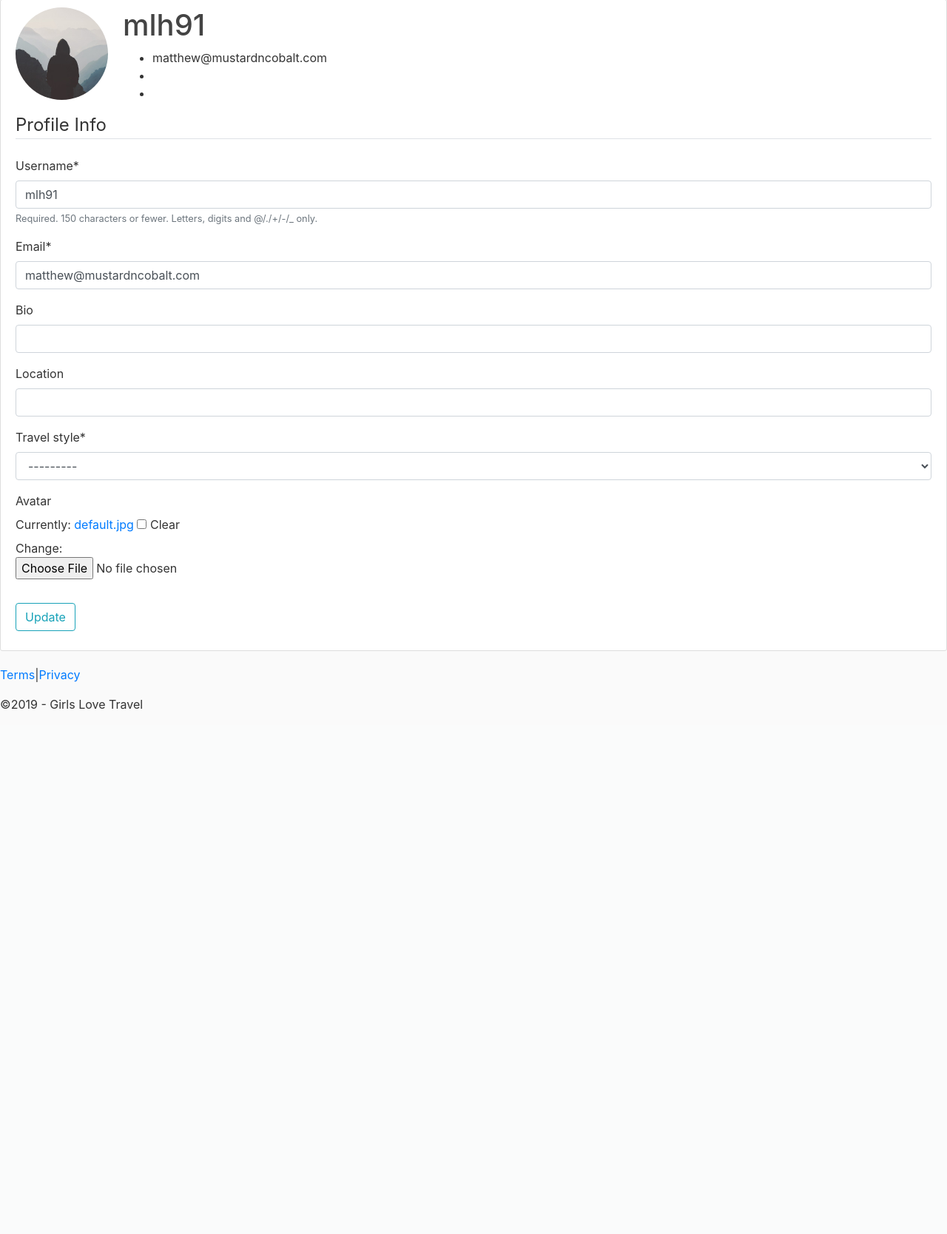
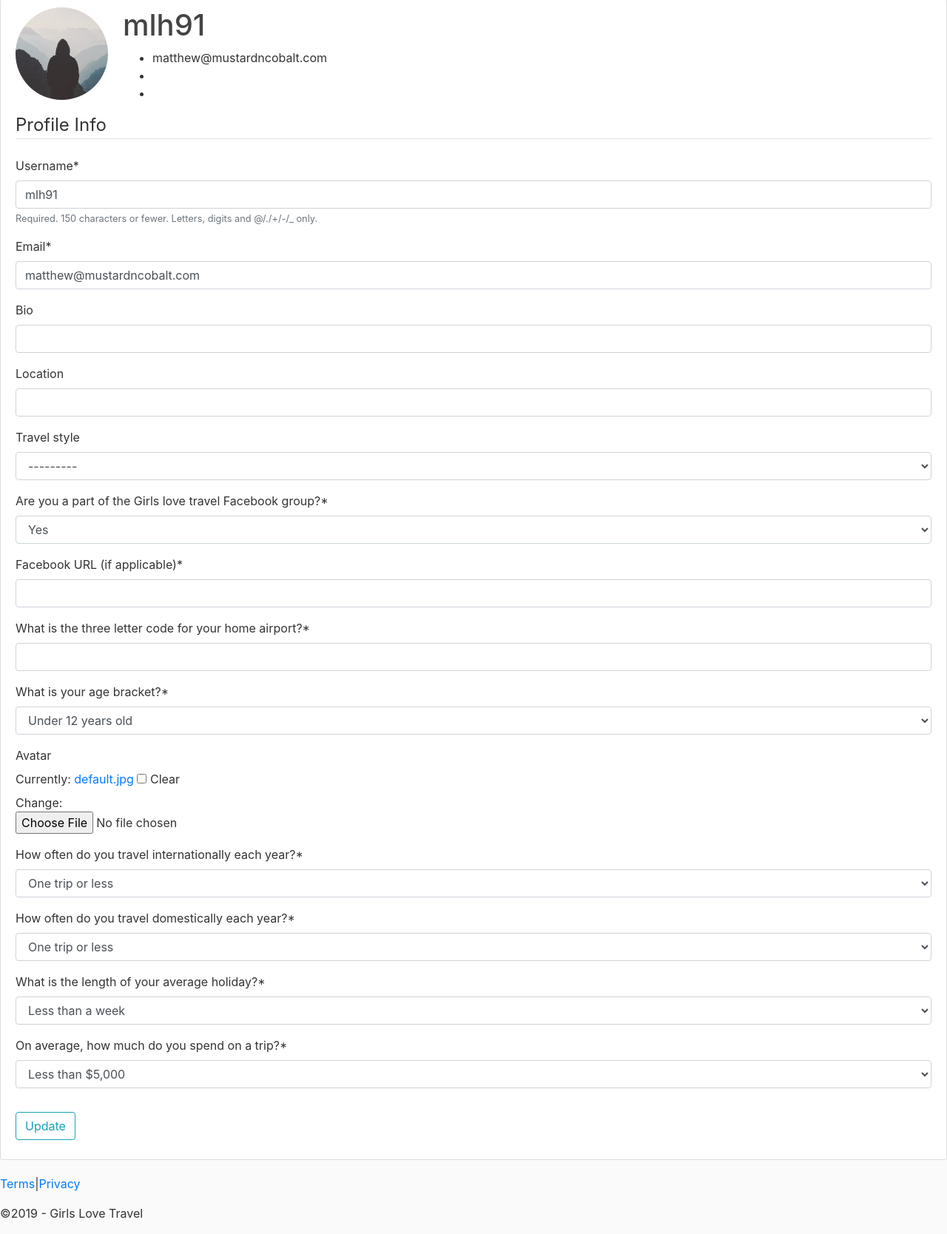
Before and after one commit to NerdPractitioner/Travel-App, a Django app: page /profile/ in a window 1280 px wide. Shown: the part 81-1749 px from the top of the page at 74% size. Before the commit the page ends 1040 px from the top, so only its background shows below. Run offline with Django 3.2, Linux system fonts and the light colour scheme; a user stored in the database is signed in; data comes from the database, SQL or seed files in the repository; both versions use the stored data as it was after the commit; parts of the project's set-up code (start-up, migrations or seed data) failed here and were passed over; some libraries are stand-ins or nearby versions.

Commit message:
add post registration profile fields

```diff
--- a/UserProfiles/forms.py
+++ b/UserProfiles/forms.py
@@ -1,6 +1,6 @@
 
 from django import forms
-from django.contrib.auth.models import User
+from django.contrib.auth.forms import User
 from django.contrib.auth.forms import UserCreationForm
 from .models import Profile
 
@@ -12,7 +12,14 @@ class UserRegisterForm(UserCreationForm):
 
     class Meta:
         model = User
-        fields = ['username', 'email', 'first_name','last_name','password1', 'password2']
+        fields = [
+            'username',
+            'email',
+            'first_name',
+            'last_name',
+            'password1',
+            'password2'
+            ]
 
 #https://www.youtube.com/watch?v=Tja4I_rgspI
 
@@ -21,9 +28,84 @@ class UserUpdateForm(forms.ModelForm):
 
     class Meta:
         model = User
-        fields = ['username', 'email']
+        fields = [
+            'username',
+            'email',
+            ]
 
-class ProfileUpdateForm(forms.ModelForm):
+class ProfileRegisterForm(forms.ModelForm):
+    TRUE_FALSE_CHOICES = (
+        (True, 'Yes'),
+        (False, 'No'),
+    )
+    TRAVEL_STYLE = (
+        ('FOODIE','Foodie'),
+        ('LUX','Lux'),
+        ('BUDGET','Budget'),
+        ('SOLO','Solo'),
+        ('HOTEL','Hotel'),
+        ('FAMILY','Family'),
+        ('WORK','Work'),
+    )
+    AGE_DEMOGRAPHIC = (
+        ('UNDER 12','Under 12 years old'),
+        ('12-17','12-17 years old'),
+        ('18-24','18-24 years old'),
+        ('25-34','25-34 years old'),
+        ('35-44','35-44 years old'),
+        ('45-54','45-54 years old'),
+        ('55-64','55-64 years old'),
+        ('65-74','65-74 years old'),
+        ('OVER 75','75 years or older'),
+    )
+
+    glter = forms.ChoiceField(choices=TRUE_FALSE_CHOICES, label='Are you a part of the Girls love travel Facebook group?')
+    facebook_url = forms.CharField(max_length=150, label='Facebook URL (if applicable)')
+    home_airport = forms.CharField(max_length=3,label='What is the three letter code for your home airport?')
+    age_bracket = forms.ChoiceField(choices=AGE_DEMOGRAPHIC, label='What is your age bracket?')
     class Meta:
         model = Profile
-        fields =['bio', 'location', 'travel_style', 'avatar']
+        fields =[
+            'bio',
+            'location',
+            'travel_style',
+            'glter',
+            'facebook_url',
+            'home_airport',
+            'age_bracket',
+            ]
+
+class PostRegUpdateForm(forms.ModelForm):
+    TRAVEL_FREQUENCY = (
+        ('1 OR LESS','One trip or less'),
+        ('1 TO 3','1-3 trips'),
+        ('4 TO 8','4-8 trips'),
+        ('8 TO 12','8-12 trips'),
+        ('12 OR MORE','12 or more trips'),
+    )
+    TRIP_LENGTH = (
+        ('LESS THAN ONE WEEK','Less than a week'),
+        ('1 TO 2 WEEKS','1-2 weeks'),
+        ('3 TO 4 WEEKS','3-4 weeks'),
+        ('1 TO 3 MONTHS','1-3 months'),
+        ('3 TO 6 MONTHS','3-6 months'),
+        ('MORE THAN 6 MONTHS', '<6 months: I got no roots!')
+    )
+    AVERAGE_COST = (
+        ('LESS THAN 5000','Less than $5,000'),
+        ('5000 TO 10000','Between $5,000 and $10,000'),
+        ('MORE THAN 10000','More than $10,000'),
+    )
+    int_travel = forms.ChoiceField(choices=TRAVEL_FREQUENCY, label='How often do you travel internationally each year?')
+    dom_travel = forms.ChoiceField(choices=TRAVEL_FREQUENCY, label='How often do you travel domestically each year?')
+    average_length = forms.ChoiceField(choices=TRIP_LENGTH, label='What is the length of your average holiday?')
+    average_cost = forms.ChoiceField(choices=AVERAGE_COST, label="On average, how much do you spend on a trip?")
+    class Meta:
+        model = Profile
+        fields =[
+            'avatar',
+            'int_travel',
+            'dom_travel',
+            'average_length',
+            'average_cost',
+            ]
--- a/UserProfiles/models.py
+++ b/UserProfiles/models.py
@@ -3,6 +3,28 @@ from django.contrib.auth.models import User
 
 
 class Profile(models.Model):
+    TRUE_FALSE_CHOICES = (
+        (True, 'Yes'),
+        (False, 'No'),
+    )
+    AGE_DEMOGRAPHIC = (
+        ('UNDER 12','Under 12 years old'),
+        ('12-17','12-17 years old'),
+        ('18-24','18-24 years old'),
+        ('25-34','25-34 years old'),
+        ('35-44','35-44 years old'),
+        ('45-54','45-54 years old'),
+        ('55-64','55-64 years old'),
+        ('65-74','65-74 years old'),
+        ('OVER 75','75 years or older'),
+    )
+    TRAVEL_FREQUENCY = (
+        ('1 OR LESS','One trip or less'),
+        ('1 TO 3','1-3 trips'),
+        ('4 TO 8','4-8 trips'),
+        ('8 TO 12','8-12 trips'),
+        ('12 OR MORE','12 or more trips'),
+    )
     TRAVEL_STYLE = (
         ('FOODIE','Foodie'),
         ('LUX','Lux'),
@@ -12,11 +34,37 @@ class Profile(models.Model):
         ('FAMILY','Family'),
         ('WORK','Work'),
     )
+    TRIP_LENGTH = (
+        ('LESS THAN ONE WEEK','Less than a week'),
+        ('1 TO 2 WEEKS','1-2 weeks'),
+        ('3 TO 4 WEEKS','3-4 weeks'),
+        ('1 TO 3 MONTHS','1-3 months'),
+        ('3 TO 6 MONTHS','3-6 months'),
+        ('MORE THAN 6 MONTHS', '<6 months: I got no roots!')
+    )
+    AVERAGE_COST = (
+        ('LESS THAN 5000','Less than $5,000'),
+        ('5000 TO 10000','Between $5,000 and $10,000'),
+        ('MORE THAN 10000','More than $10,000'),
+    )
+
+
     user = models.OneToOneField(User, on_delete=models.CASCADE)
     avatar = models.ImageField(default='default.jpg', upload_to='profile_pics/', null=True, blank=True)
     bio = models.CharField(max_length=500, blank=True)
     location = models.CharField(max_length=30, blank=True)
-    travel_style = models.CharField(max_length=20, choices=TRAVEL_STYLE)
+    travel_style = models.CharField(max_length=20, choices=TRAVEL_STYLE, null=True, blank=True)
+    glter = models.BooleanField(choices=TRUE_FALSE_CHOICES, null=True, blank=True)
+    facebook_url = models.CharField(max_length=150, null=True, blank=True)
+    home_airport = models.CharField(max_length=3, null=True, blank=True)
+    age_bracket = models.CharField(max_length=50, choices=AGE_DEMOGRAPHIC, null=True, blank=True)
+    int_travel = models.CharField(max_length=50, choices=TRAVEL_FREQUENCY, null=True, blank=True)
+    dom_travel = models.CharField(max_length=50, choices=TRAVEL_FREQUENCY, null=True, blank=True)
+    average_length = models.CharField(max_length=50, choices=TRIP_LENGTH, null=True, blank=True)
+    average_cost = models.CharField(max_length=50, choices=AVERAGE_COST, null=True, blank=True)
+
+
+    # signup_confirmation = models.BooleanField(default=False)
 
     def __str__(self):  # __unicode__ for Python 2
         return self.user.username
--- a/UserProfiles/templates/UserProfiles/profile.html
+++ b/UserProfiles/templates/UserProfiles/profile.html
@@ -23,6 +23,7 @@
               <legend class="border-bottom mb-4">Profile Info</legend>
               {{ u_form|crispy }}
               {{ p_form|crispy }}
+              {{ k_form|crispy }}
           </fieldset>
           <div class="form-group">
               <button class="btn btn-outline-info" type="submit">Update</button>
--- a/UserProfiles/views.py
+++ b/UserProfiles/views.py
@@ -5,28 +5,33 @@ from django.contrib.auth.decorators import login_required
 from PIL import Image
 from django.db import transaction
 
-from .forms import UserRegisterForm, ProfileUpdateForm, UserUpdateForm
+from .forms import UserRegisterForm, ProfileRegisterForm, UserUpdateForm, PostRegUpdateForm
 
 @login_required
 def profile(request):
     if request.method == 'POST':
         u_form = UserUpdateForm(request.POST, instance=request.user)
-        p_form = ProfileUpdateForm(request.POST,
+        p_form = ProfileRegisterForm(request.POST,
+                                request.FILES,
+                                instance=request.user.profile)
+        k_form = PostRegUpdateForm(request.POST,
                                 request.FILES,
                                 instance=request.user.profile)
         if u_form.is_valid() and p_form.is_valid():
             u_form.save()
             p_form.save()
+            k_form.save()
             messages.success(request, f'Your account has been updated!')
             return redirect('profile')
 
     else:
         u_form = UserUpdateForm(instance=request.user)
-        p_form = ProfileUpdateForm(instance=request.user.profile)
-
+        p_form = ProfileRegisterForm(instance=request.user.profile)
+        k_form = PostRegUpdateForm(instance=request.user.profile)
     context = {
         'u_form': u_form,
-        'p_form': p_form
+        'p_form': p_form,
+        'k_form': k_form,
     }
 
     return render(request, 'UserProfiles/profile.html', context)
@@ -38,12 +43,12 @@ def profile(request):
 def register(request):
     if request.method == 'POST':
         form = UserRegisterForm(request.POST)
-        profile_form = ProfileUpdateForm(request.POST, request.FILES,)
+        profile_form = ProfileRegisterForm(request.POST, request.FILES,)
 
         if form.is_valid() and profile_form.is_valid():
             user = form.save()
             user.refresh_from_db()
-            profile_form =ProfileUpdateForm(request.POST, instance=user.profile)
+            profile_form =ProfileRegisterForm(request.POST, instance=user.profile)
             profile_form.full_clean()
             profile_form.save()
 
@@ -52,7 +57,7 @@ def register(request):
             return redirect('profile')
     else:
         form = UserRegisterForm()
-        profile_form = ProfileUpdateForm()
+        profile_form = ProfileRegisterForm()
 
     context = {
         'form' : form,
--- a/mainapp/settings.py
+++ b/mainapp/settings.py
@@ -139,3 +139,6 @@ CRISPY_TEMPLATE_PACK = 'bootstrap4'
 
 #LOGIN_REDIRECT_URL = 'profile'
 #LOGIN_URL = 'login'
+
+#code for Registration with Confirmation Mail
+EMAIL_BACKEND = 'django.core.mail.backends.console.EmailBackend'
```
Also changed, not shown: UserProfiles/tokens.py (added, +15 -0 lines), UserProfiles/migrations/0001_initial.py, UserProfiles/migrations/0002_auto_20191020_2346.py (added), UserProfiles/migrations/0002_profile_avatar.py (deleted), UserProfiles/migrations/0003_auto_20191021_0019.py (added), db.sqlite3, 2 other files.
